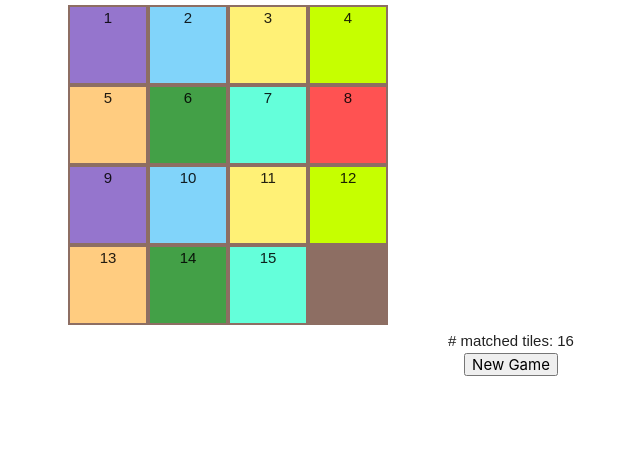
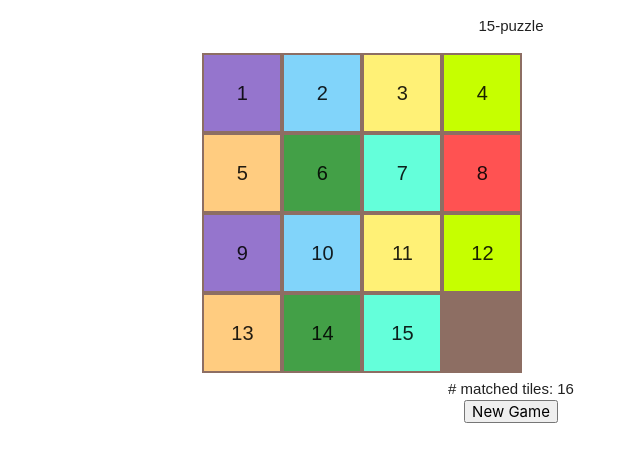
Before and after one commit to hectorpla/sq-puzzles, a React (Create React App) app: page / in a window 1280 px wide. Shown: the top 462 px of the page, without its empty margins (129-769 px from the left). Built offline with nearby package versions, Linux system fonts and the light colour scheme; the HTML template or start-up script is replaced by a standard one.

Commit message:
readme; style refine

```diff
--- a/src/components/GameComponent.tsx
+++ b/src/components/GameComponent.tsx
@@ -40,6 +40,7 @@ class GameComponent extends React.Component<Props, State> {
   public handleGameBoardChagne() {
     this.setState(this.state, () => {
       // async:
+      // !bug: callback invoked before re-rendering
       if (this.state.game.board.isFinished()) {
         alert('Congrad! you finisehd');
       }
@@ -50,23 +51,29 @@ class GameComponent extends React.Component<Props, State> {
   public render() {
     const handleGameBoardChagne = this.handleGameBoardChagne.bind(this);
     const handleReset = this.resetGame.bind(this);
+    const dimensions = this.props.dimensions;
 
     return (
-      <div>
-        <div style={this.gamePanelStyle} className="game-board-panel brown lighten-1">
+      <div className="container">
+        <header>
+          <p className="center">{dimensions * dimensions - 1}-puzzle </p>
+        </header>
+        <section style={this.gamePanelStyle} className="game-board-panel brown lighten-1">
           <div className="center">
             <BoardComponent
               board={this.state.game.board}
               itemWidth={this.itemWidth}
-              onChange={handleGameBoardChagne}/>
+              onChange={handleGameBoardChagne} />
           </div>
-        </div>
-        <div className="center">
-          # matched tiles: {this.state.game.board.matchedPlaces}
-        </div>
-        <div className="control-panel center">
-          <button onClick={handleReset}>New Game</button>
-        </div>
+        </section>
+        <section>
+          <div className="center">
+            # matched tiles: {this.state.game.board.matchedPlaces}
+          </div>
+          <div className="control-panel center">
+            <button className="button" onClick={handleReset}>New Game</button>
+          </div>
+        </section>
       </div>
     )
   }
--- a/src/components/TileComponent.tsx
+++ b/src/components/TileComponent.tsx
@@ -20,11 +20,13 @@ class TileComponent extends React.Component<Props> {
 
     const { dimension } = this.props;
     const margin = 2;
-    const width = dimension - 2 * margin;
-    this.tileStyle = {
-      width: width + 'px',
-      height: width + 'px',
-      // padding: "",
+    const itemLength = dimension - 2 * margin;
+    this.tileStyle = { // implicit length unit: px
+      width: itemLength,
+      height: itemLength,
+      lineHeight: itemLength + 'px',
+      fontSize: 20,
+      // color: 'white',
       margin: `${margin}px ${margin}px ${margin}px ${margin}px`
     };
 
```
Also changed, not shown: 1 other file (tests, documents, lock files or other folders).
